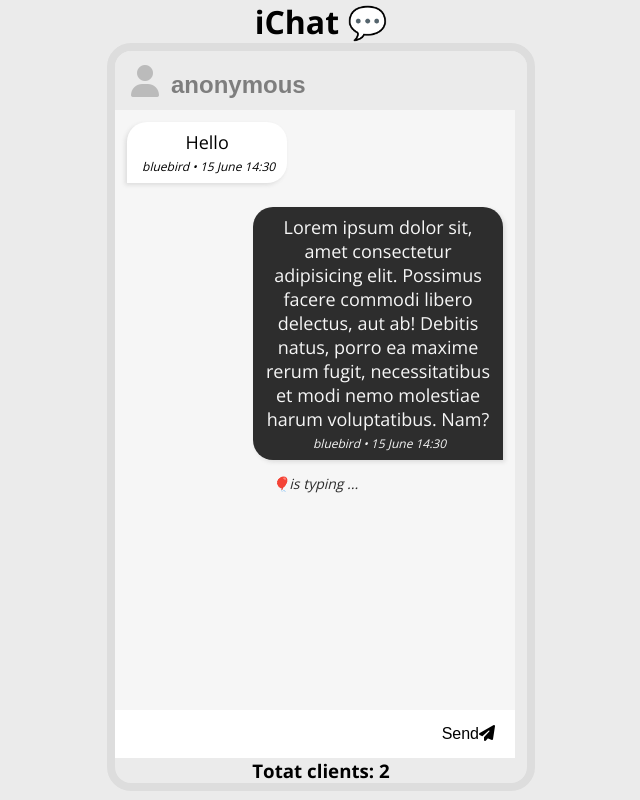
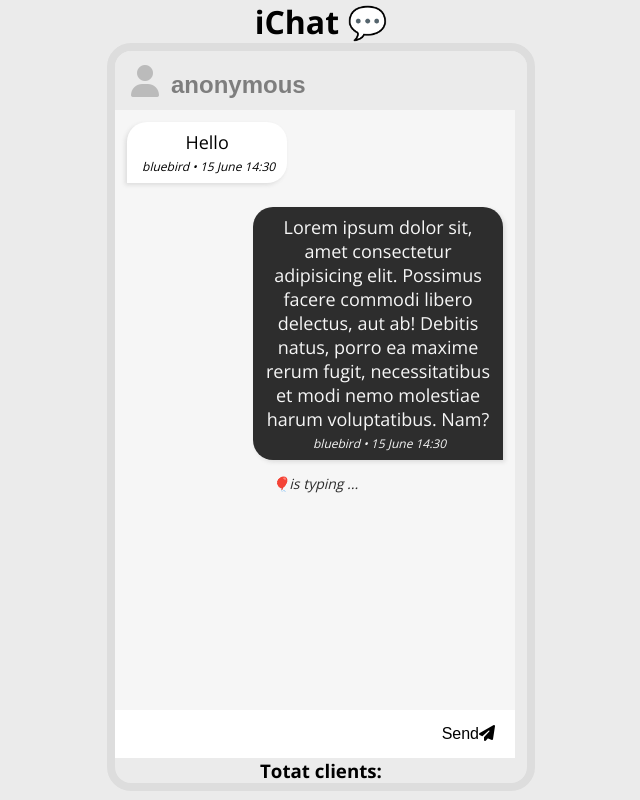
Before and after one commit to aminabkl/ChatRoomApp, a React (Create React App) app in the folder client/: page / in a window 1280 px wide. Shown: the whole page, without its empty margins (319-959 px from the left). Built offline with nearby package versions, Linux system fonts and the light colour scheme; no server answers.

Commit message:
socket nbr of clients online

```diff
--- a/client/package.json
+++ b/client/package.json
@@ -40,5 +40,8 @@
       "last 1 firefox version",
       "last 1 safari version"
     ]
+  },
+  "devDependencies": {
+    "socket.io-client": "^4.6.2"
   }
 }
--- a/client/src/Pages/ChatPage/ChatPage.tsx
+++ b/client/src/Pages/ChatPage/ChatPage.tsx
@@ -1,37 +1,18 @@
 import React, { useEffect, useState } from "react";
+import { io } from "socket.io-client";
 import "./ChatPage.css";
 
 const ChatRoom: React.FC = () => {
-	/*
-	const [messages, setMessages] = useState<string[]>([]);
-	const [messageInput, setMessageInput] = useState("");
-
+	const [nbrClient, setNbrClient] = useState("");
 	useEffect(() => {
-		const socket = new WebSocket("ws://localhost:8080");
-
-		socket.onmessage = (event) => {
-			const fileReader = new FileReader();
-			fileReader.onload = () => {
-				const message = fileReader.result as string;
-				setMessages((prevMessages) => [...prevMessages, message]);
-			};
-			fileReader.readAsText(event.data);
-		};
-
+		const socket = io("http://localhost:8000");
+		socket.on("client-total", (data) => {
+			setNbrClient(data);
+		});
 		return () => {
-			socket.close();
+			socket.disconnect();
 		};
 	}, []);
-
-	const sendMessage = () => {
-		const socket = new WebSocket("ws://localhost:8080");
-		socket.onopen = () => {
-			socket.send(messageInput);
-			socket.close();
-		};
-		setMessageInput("");
-	};
-	*/
 
 	return (
 		<>
@@ -44,7 +25,7 @@ const ChatRoom: React.FC = () => {
 							type="text"
 							id="name-input"
 							className="name-input"
-							value="anonymous"
+							defaultValue="anonymous"
 							maxLength={20}
 						/>
 					</span>
@@ -87,7 +68,7 @@ const ChatRoom: React.FC = () => {
 					</button>
 				</form>
 				<h3 className="client-total" id="client-total">
-					Totat clients: 2
+					Totat clients: {nbrClient}
 				</h3>
 			</div>
 		</>
```
Also changed, not shown: 1 other file (tests, documents, lock files or other folders).
